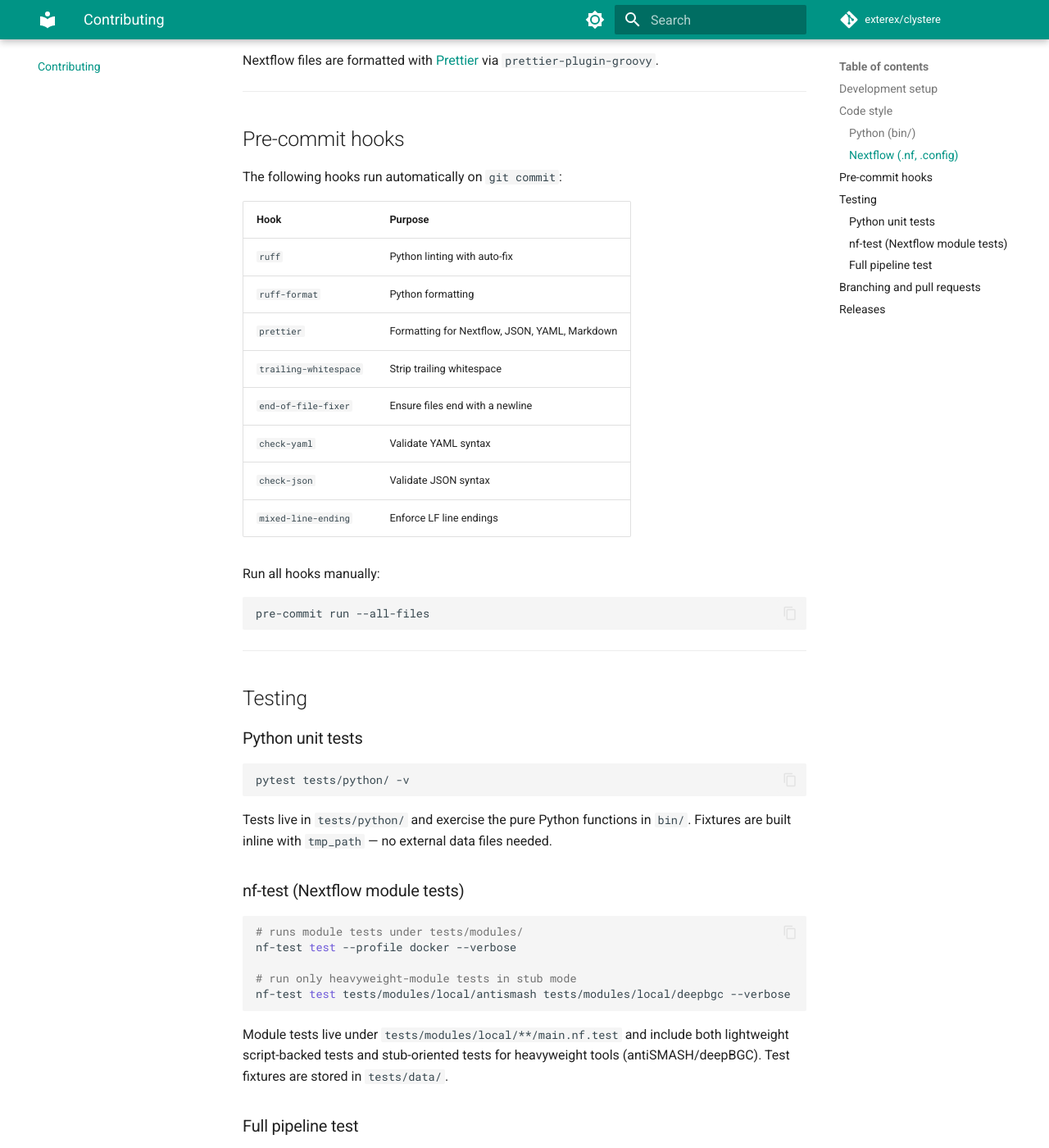
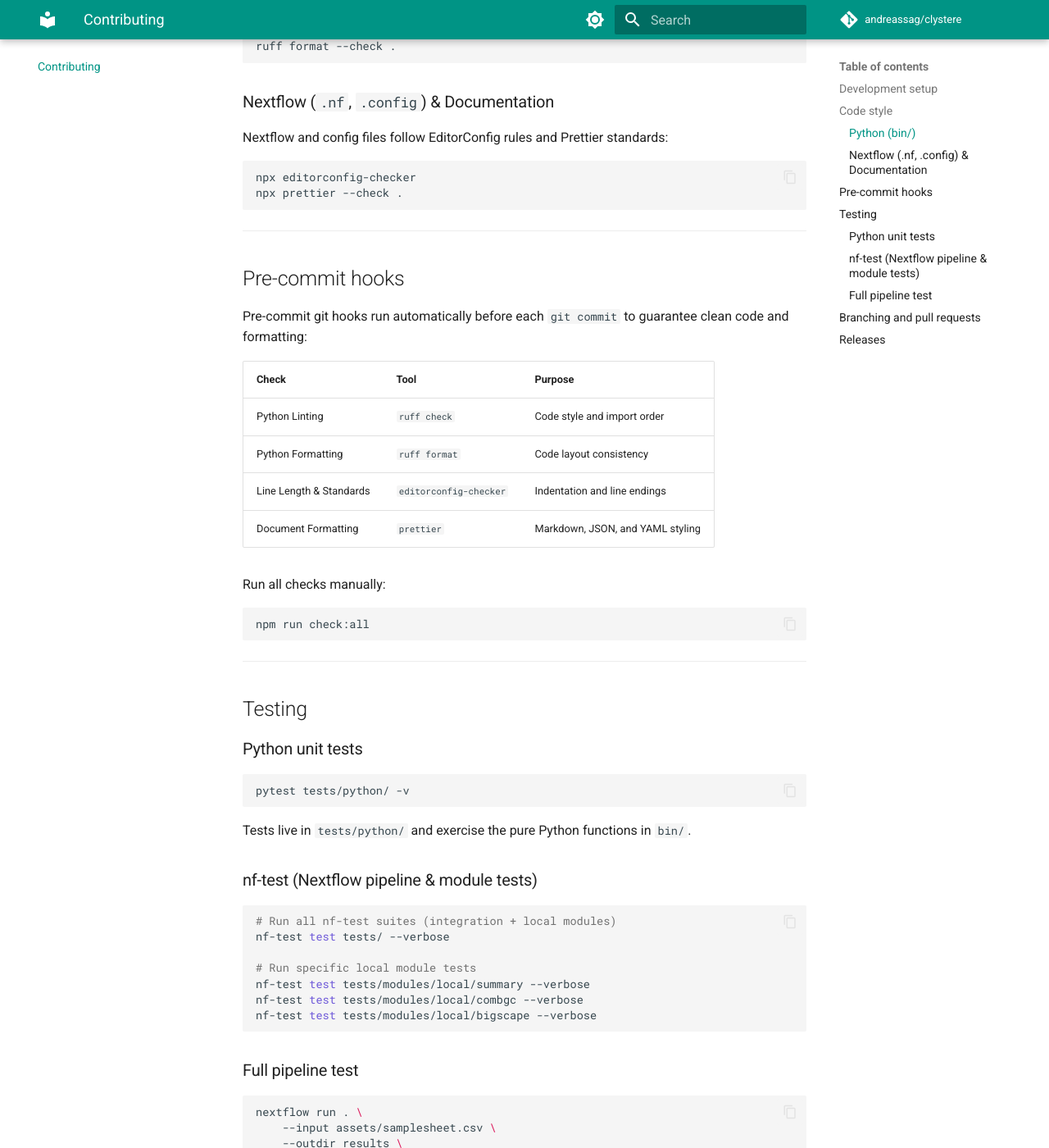
Before and after one commit to andreassag/clystere, an MkDocs documentation site: the page built from docs/contributing.md, in a window 1280 px wide and 1400 px high, scrolled down 851 px. Shown: the whole window at 82% size. Built offline with MkDocs 1.6.1 and Material for MkDocs 9.7.7, drawn with Linux system fonts in a browser that asks for light colours; comment, search, counter and statistics services are not loaded; some of the changed text lies outside the part shown.

Commit message:
docs: Updated the documentation for release 1.0.0

````diff
--- a/docs/contributing.md
+++ b/docs/contributing.md
@@ -8,7 +8,7 @@ project follows.
 ## Development setup
 
 ```bash
-git clone https://github.com/exterex/clystere.git
+git clone https://github.com/andreassag/clystere.git
 cd clystere
 
 # Create a Python virtual environment (Python 3.11+)
@@ -17,9 +17,10 @@ source .venv/bin/activate
 
 # Install development tools
 pip install pre-commit pytest ruff
+npm install
 
-# Install and activate the pre-commit hooks
-pre-commit install
+# Activate the pre-commit git hooks
+git config core.hooksPath .githooks
 ```
 
 ---
@@ -31,31 +32,37 @@ pre-commit install
 Python scripts are linted and formatted with [Ruff](https://docs.astral.sh/ruff/). The target interpreter is Python
 3.11.
 
-### Nextflow (`.nf`, `.config`)
+```bash
+ruff check .
+ruff format --check .
+```
 
-Nextflow files are formatted with [Prettier](https://prettier.io/) via `prettier-plugin-groovy`.
+### Nextflow (`.nf`, `.config`) & Documentation
+
+Nextflow and config files follow EditorConfig rules and Prettier standards:
+
+```bash
+npx editorconfig-checker
+npx prettier --check .
+```
 
 ---
 
 ## Pre-commit hooks
 
-The following hooks run automatically on `git commit`:
+Pre-commit git hooks run automatically before each `git commit` to guarantee clean code and formatting:
 
-| Hook                  | Purpose                                       |
-| --------------------- | --------------------------------------------- |
-| `ruff`                | Python linting with auto-fix                  |
-| `ruff-format`         | Python formatting                             |
-| `prettier`            | Formatting for Nextflow, JSON, YAML, Markdown |
-| `trailing-whitespace` | Strip trailing whitespace                     |
-| `end-of-file-fixer`   | Ensure files end with a newline               |
-| `check-yaml`          | Validate YAML syntax                          |
-| `check-json`          | Validate JSON syntax                          |
-| `mixed-line-ending`   | Enforce LF line endings                       |
+| Check                   | Tool                   | Purpose                          |
+| :---------------------- | :--------------------- | :------------------------------- |
+| Python Linting          | `ruff check`           | Code style and import order      |
+| Python Formatting       | `ruff format`          | Code layout consistency          |
+| Line Length & Standards | `editorconfig-checker` | Indentation and line endings     |
+| Document Formatting     | `prettier`             | Markdown, JSON, and YAML styling |
 
-Run all hooks manually:
+Run all checks manually:
 
 ```bash
-pre-commit run --all-files
+npm run check:all
 ```
 
 ---
@@ -68,21 +75,19 @@ pre-commit run --all-files
 pytest tests/python/ -v
 ```
 
-Tests live in `tests/python/` and exercise the pure Python functions in `bin/`. Fixtures are built inline with
-`tmp_path` — no external data files needed.
+Tests live in `tests/python/` and exercise the pure Python functions in `bin/`.
 
-### nf-test (Nextflow module tests)
+### nf-test (Nextflow pipeline & module tests)
 
 ```bash
-# runs module tests under tests/modules/
-nf-test test --profile docker --verbose
+# Run all nf-test suites (integration + local modules)
+nf-test test tests/ --verbose
 
-# run only heavyweight-module tests in stub mode
-nf-test test tests/modules/local/antismash tests/modules/local/deepbgc --verbose
+# Run specific local module tests
+nf-test test tests/modules/local/summary --verbose
+nf-test test tests/modules/local/combgc --verbose
+nf-test test tests/modules/local/bigscape --verbose
 ```
-
-Module tests live under `tests/modules/local/**/main.nf.test` and include both lightweight script-backed tests and
-stub-oriented tests for heavyweight tools (antiSMASH/deepBGC). Test fixtures are stored in `tests/data/`.
 
 ### Full pipeline test
 
--- a/mkdocs.yml
+++ b/mkdocs.yml
@@ -1,8 +1,8 @@
 site_name: clystere
-site_description: Nextflow pipeline for antiSMASH + BiG-SCAPE BGC analysis
-site_author: exTerEX
-repo_name: exterex/clystere
-repo_url: https://github.com/exterex/clystere
+site_description: Nextflow pipeline for antiSMASH + GECCO + deepBGC biosynthetic gene cluster analysis
+site_author: Andreas Sagen
+repo_name: andreassag/clystere
+repo_url: https://github.com/andreassag/clystere
 edit_uri: edit/main/docs/
 
 theme:
````
Also changed, not shown: README.md (+10 -5 lines), docs/index.md (+7 -4 lines), docs/installation.md (+5 -5 lines), docs/output.md (+13 -0 lines), docs/usage.md (+11 -12 lines), package.json (+8 -0 lines), 1 other file.
